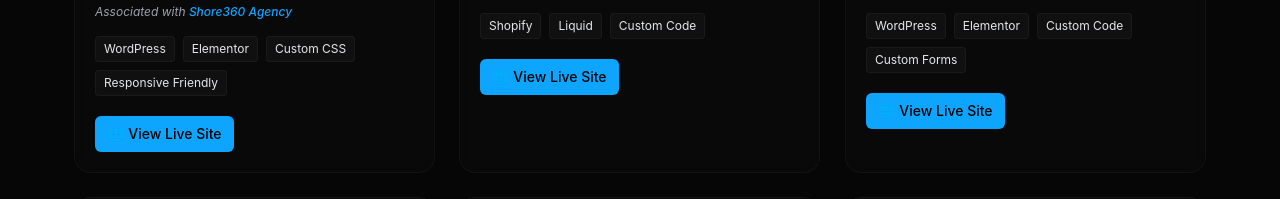
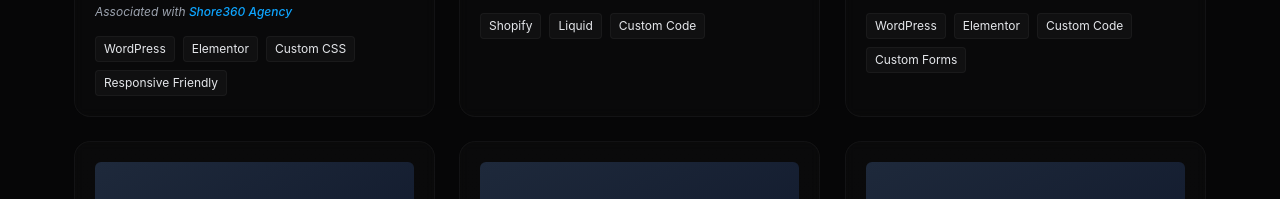
Before and after one commit to lance-dee16/lancedimandal_portfolio, a plain HTML site: page index.html in a window 1280 px wide. Shown: the part 2557-2756 px from the top of the page. Drawn offline with nearby package versions, Linux system fonts and the light colour scheme.

Commit message:
Update index.html

```diff
--- a/index.html
+++ b/index.html
@@ -601,7 +601,6 @@
                   <span class="tech-pill px-2 py-1 text-xs rounded">Custom CSS</span>
                   <span class="tech-pill px-2 py-1 text-xs rounded">Responsive Friendly</span>
                 </div>
-                <a href="#" target="_blank" rel="noopener" class="inline-flex items-center gap-2 mt-5 px-3 py-2 rounded-md text-sm font-medium bg-[--accent] text-black hover:brightness-95 transition">🌐 View Live Site</a>
               </article>
 
               <!-- 1 AWR -->
@@ -623,7 +622,6 @@
                   <span class="tech-pill px-2 py-1 text-xs rounded">Liquid</span>
                   <span class="tech-pill px-2 py-1 text-xs rounded">Custom Code</span>
                 </div>
-                <a href="#" target="_blank" rel="noopener" class="inline-flex items-center gap-2 mt-5 px-3 py-2 rounded-md text-sm font-medium bg-[--accent] text-black hover:brightness-95 transition">🌐 View Live Site</a>
               </article>
 
               <!-- 2 Squadron Energy -->
@@ -646,7 +644,6 @@
                   <span class="tech-pill px-2 py-1 text-xs rounded">Custom Code</span>
                   <span class="tech-pill px-2 py-1 text-xs rounded">Custom Forms</span>
                 </div>
-                <a href="#" target="_blank" rel="noopener" class="inline-flex items-center gap-2 mt-5 px-3 py-2 rounded-md text-sm font-medium bg-[--accent] text-black hover:brightness-95 transition">🌐 View Live Site</a>
               </article>
 
               <!-- 3 ePlumbing NZ -->
```
